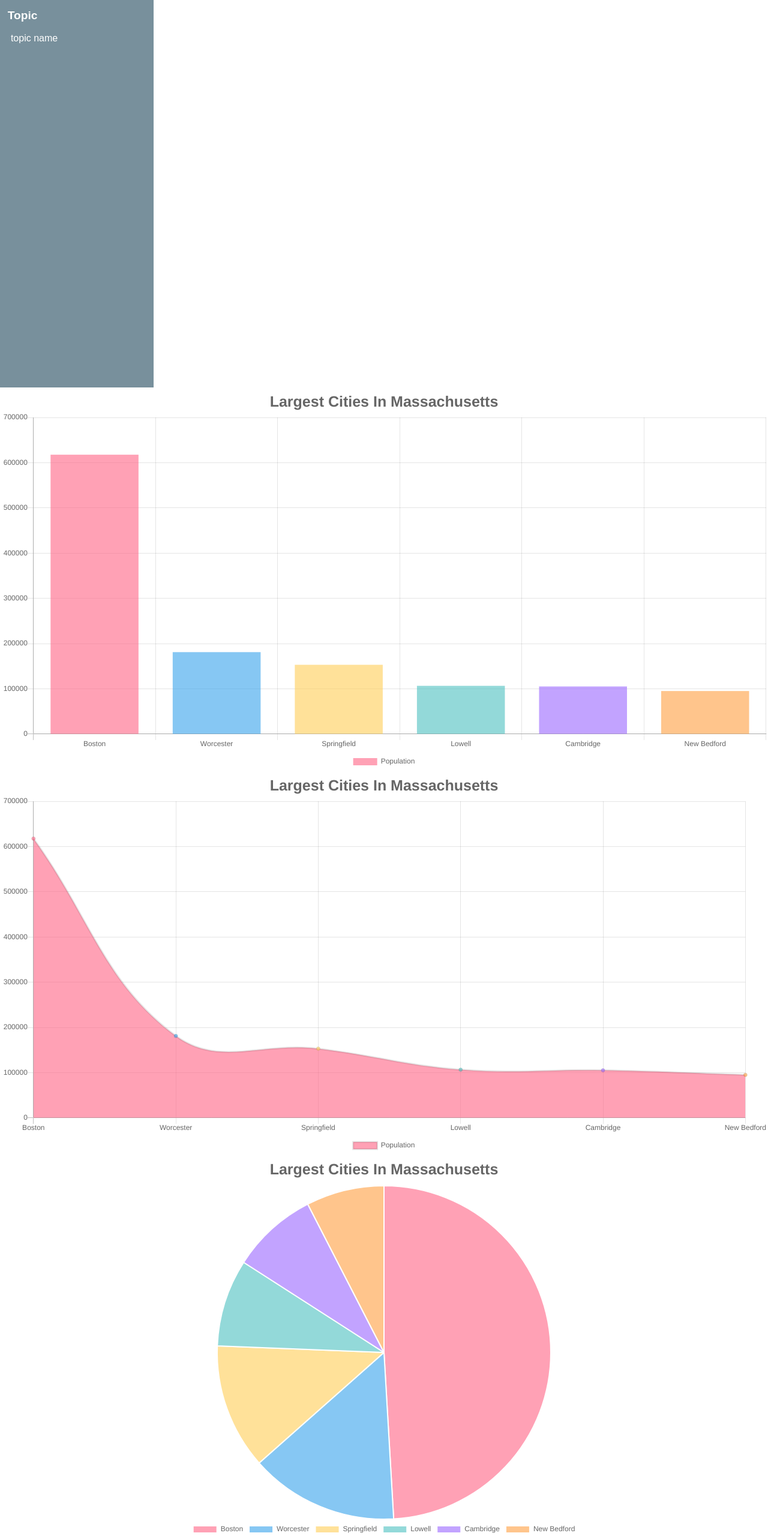
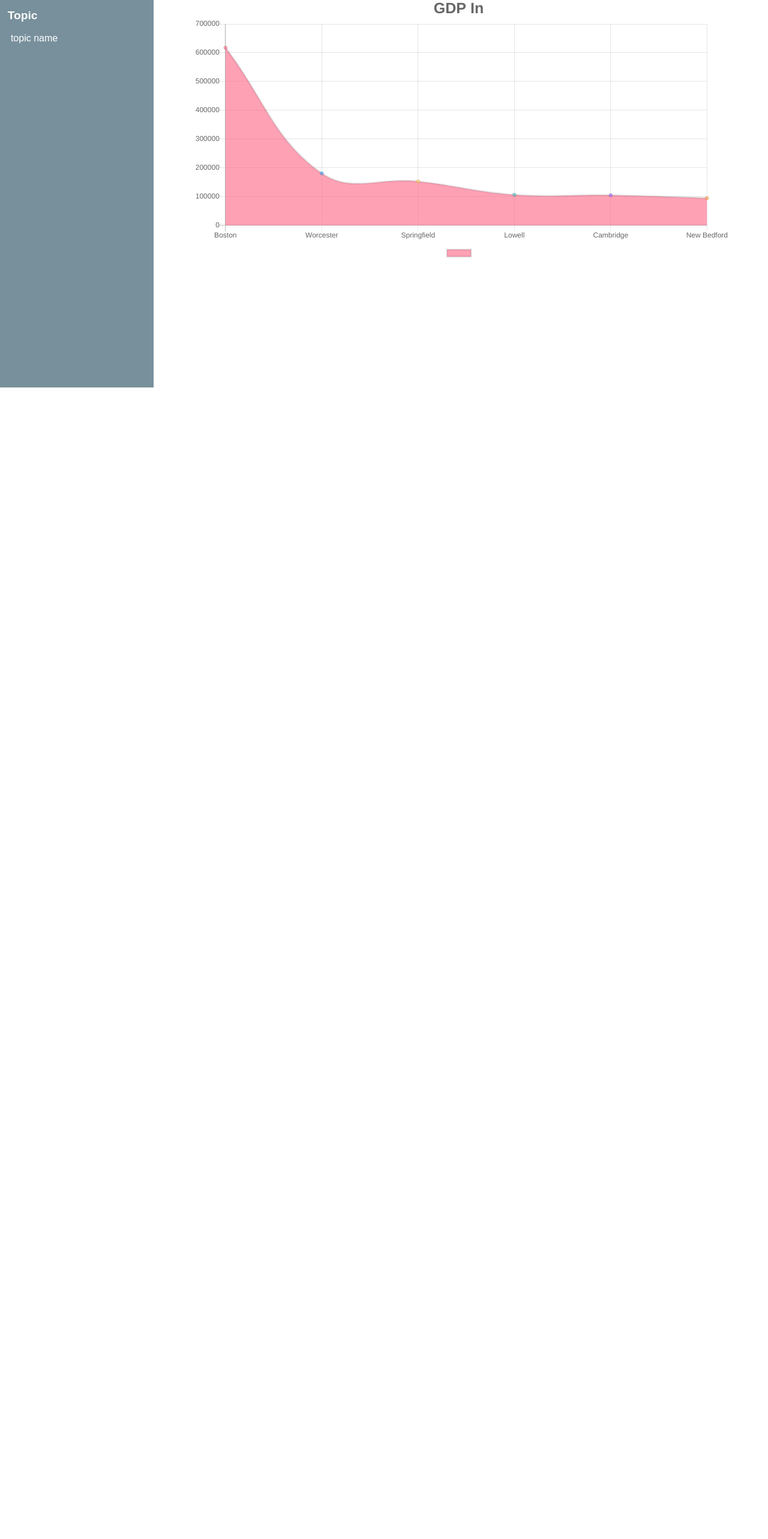
Before and after one commit to necoline/world-bank-hackathon, a React (Create React App) app in the folder womenWhoCode/world-bank/: page / in a window 1280 px wide. Shown: the part 194-2760 px from the top of the page at 60% size. After the commit the page ends 840 px from the top, so only its background shows below. Built offline with nearby package versions, Linux system fonts and the light colour scheme.

Commit message:
adding charts

```diff
--- a/womenWhoCode/world-bank/src/App.css
+++ b/womenWhoCode/world-bank/src/App.css
@@ -43,3 +43,9 @@
   padding: 2%;
   margin-left: 5%;
 }
+
+.graph {
+  float: right;
+  width: 70vw;
+  padding: 5%;
+}
--- a/womenWhoCode/world-bank/src/App.js
+++ b/womenWhoCode/world-bank/src/App.js
@@ -8,12 +8,19 @@ class App extends Component {
     super();
     this.state = {
       chartData: {},
+      country: '',
     };
   }
 
   componentWillMount() {
     this.getChartData();
   }
+
+  setCountry = text => {
+    this.setState({
+      country: text,
+    });
+  };
 
   getChartData() {
     // Ajax calls here
@@ -22,7 +29,7 @@ class App extends Component {
         labels: ['Boston', 'Worcester', 'Springfield', 'Lowell', 'Cambridge', 'New Bedford'],
         datasets: [
           {
-            label: 'Population',
+            label: this.state.country,
             data: [617594, 181045, 153060, 106519, 105162, 95072],
             backgroundColor: [
               'rgba(255, 99, 132, 0.6)',
@@ -46,10 +53,10 @@ class App extends Component {
           <h1 className="App-title">Data for a Better World</h1>
         </header>
         <div className="side-menu">
-          <SideMenu />
+          <SideMenu setCountry={this.setCountry} />
         </div>
         <div>
-          <Graph chartData={this.state.chartData} location="Massachusetts" legendPosition="bottom" />
+          <Graph chartData={this.state.chartData} location={this.state.country} legendPosition="bottom" />
         </div>
       </div>
     );
--- a/womenWhoCode/world-bank/src/Graph.js
+++ b/womenWhoCode/world-bank/src/Graph.js
@@ -19,8 +19,8 @@ class Graph extends Component {
 
   render() {
     return (
-      <div className="chart">
-        <Bar
+      <div className="graph">
+        {/* <Bar
           data={this.state.chartData}
           options={{
             title: {
@@ -33,9 +33,24 @@ class Graph extends Component {
               position: this.props.legendPosition,
             },
           }}
+        /> */}
+
+        <Line
+          data={this.state.chartData}
+          options={{
+            title: {
+              display: this.props.displayTitle,
+              text: 'GDP In ' + this.props.location,
+              fontSize: 25,
+            },
+            legend: {
+              display: this.props.displayLegend,
+              position: this.props.legendPosition,
+            },
+          }}
         />
 
-        <Line
+        {/* <Pie
           data={this.state.chartData}
           options={{
             title: {
@@ -48,22 +63,7 @@ class Graph extends Component {
               position: this.props.legendPosition,
             },
           }}
-        />
-
-        <Pie
-          data={this.state.chartData}
-          options={{
-            title: {
-              display: this.props.displayTitle,
-              text: 'Largest Cities In ' + this.props.location,
-              fontSize: 25,
-            },
-            legend: {
-              display: this.props.displayLegend,
-              position: this.props.legendPosition,
-            },
-          }}
-        />
+        /> */}
       </div>
     );
   }
```
